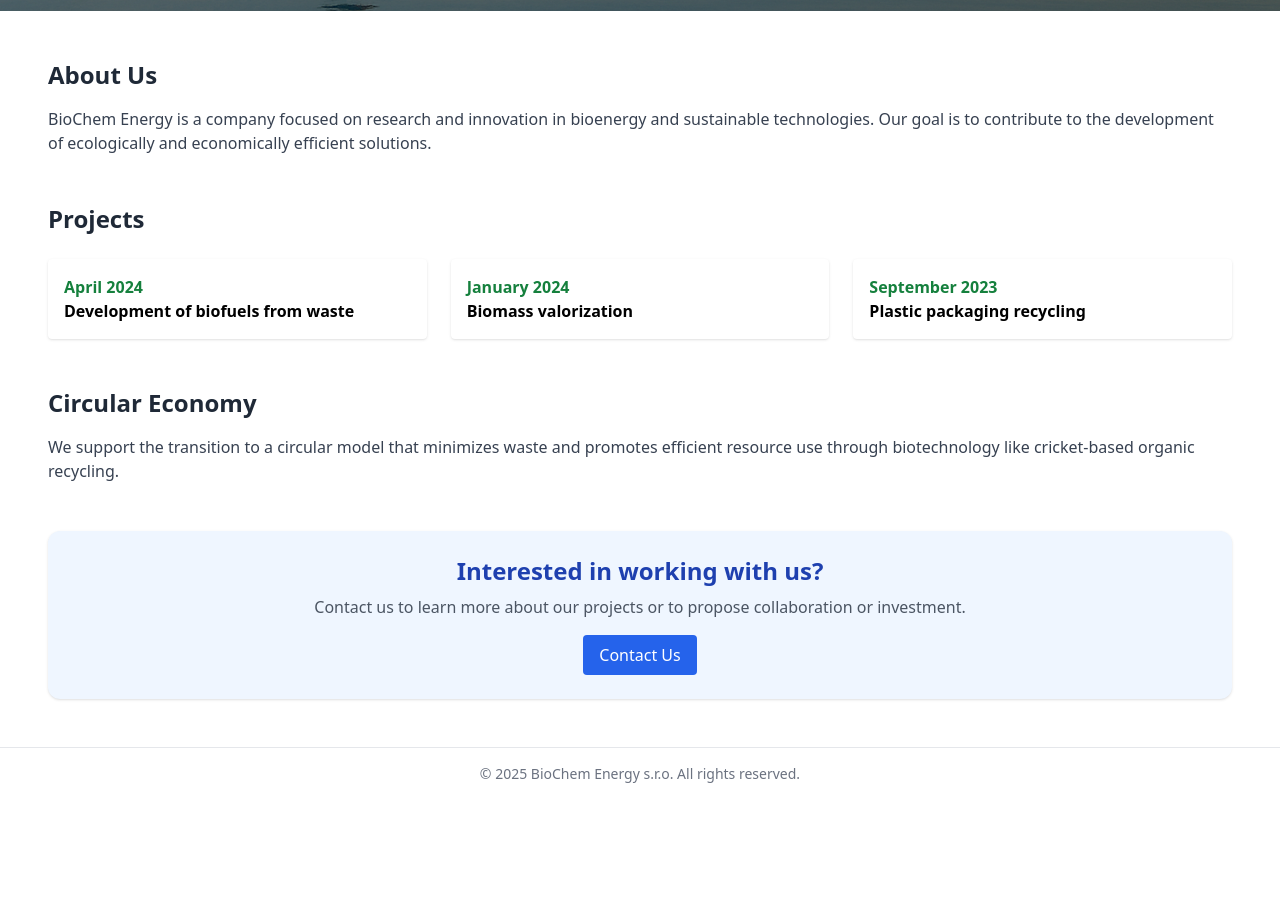
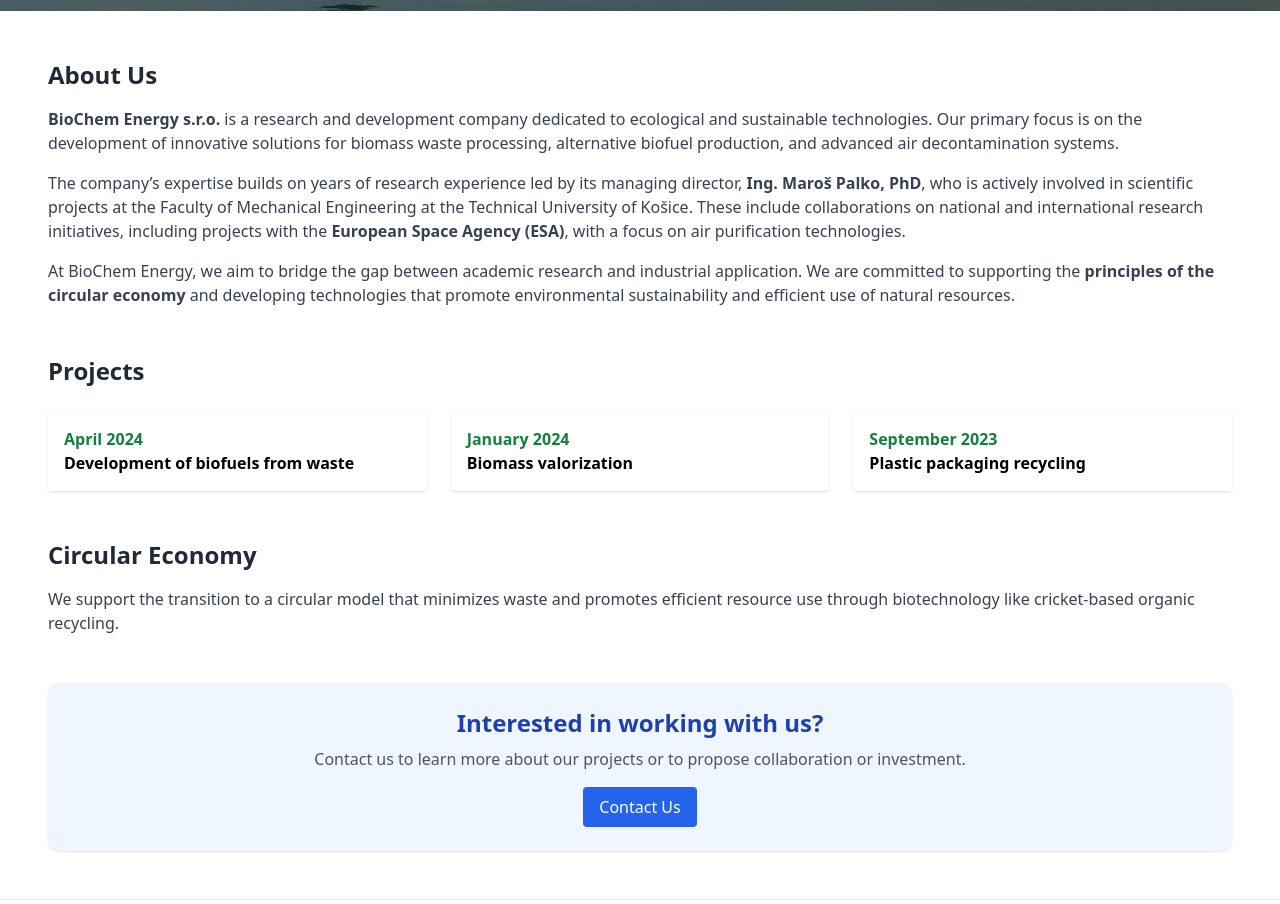
Before and after one commit to BioChemEnergy/biochem-energy, a Next.js app: page / in a window 1280 px wide. Shown: the part 1091-1995 px from the top of the page. Before the commit the page ends 1891 px from the top, so only its background shows below. Built offline with nearby package versions, Linux system fonts and the light colour scheme.

Commit message:
Update index.tsx

```diff
--- a/pages/index.tsx
+++ b/pages/index.tsx
@@ -56,12 +56,18 @@ export default function Home() {
         <div className="px-6 md:px-12">
           {/* About Us */}
           <section id="about" className="mt-12">
-            <h2 className="text-2xl font-bold text-gray-800">About Us</h2>
-            <p className="mt-4 text-gray-700">
-              BioChem Energy is a company focused on research and innovation in bioenergy and sustainable technologies.
-              Our goal is to contribute to the development of ecologically and economically efficient solutions.
-            </p>
-          </section>
+  <h2 className="text-2xl font-bold text-gray-800">About Us</h2>
+  <p className="mt-4 text-gray-700">
+    <strong>BioChem Energy s.r.o.</strong> is a research and development company dedicated to ecological and sustainable technologies. Our primary focus is on the development of innovative solutions for biomass waste processing, alternative biofuel production, and advanced air decontamination systems.
+  </p>
+  <p className="mt-4 text-gray-700">
+    The company’s expertise builds on years of research experience led by its managing director, <strong>Ing. Maroš Palko, PhD</strong>, who is actively involved in scientific projects at the Faculty of Mechanical Engineering at the Technical University of Košice. These include collaborations on national and international research initiatives, including projects with the <strong>European Space Agency (ESA)</strong>, with a focus on air purification technologies.
+  </p>
+  <p className="mt-4 text-gray-700">
+    At BioChem Energy, we aim to bridge the gap between academic research and industrial application. We are committed to supporting the <strong>principles of the circular economy</strong> and developing technologies that promote environmental sustainability and efficient use of natural resources.
+  </p>
+</section>
+
 
           {/* Projects */}
           <section id="projects" className="mt-12">
```
